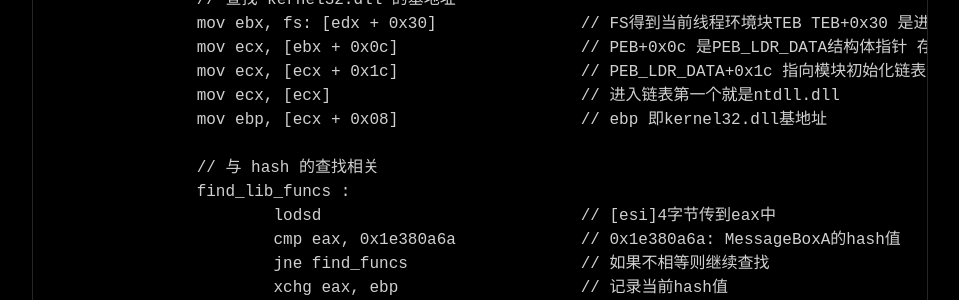
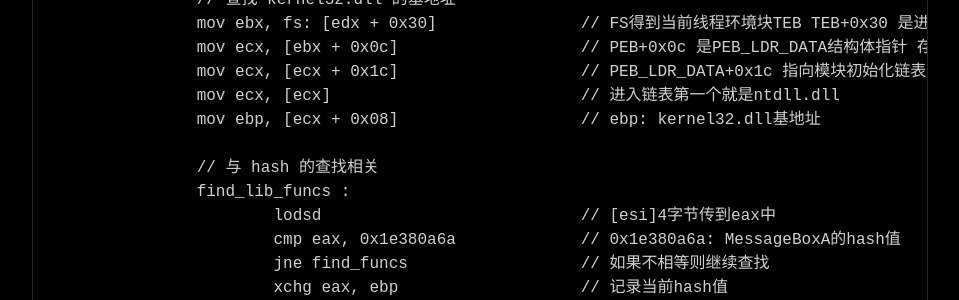
Before and after one commit to Leeyangee/leeyangee.github.io, a Jekyll site: the page built from _posts/2023-08-11-编译测试 TEB查kernel.dll找LoadLibraryA最终加载user.dll全流程.md, in a window 1280 px wide and 1400 px high, scrolled down 2664 px. Shown: the part 1037-1337 px from the top of the window, without its empty margins (160-1119 px from the left). Built offline with Jekyll 4.4.1, drawn with Linux system fonts in a browser that asks for light colours; some of the changed text lies outside the part shown.

Commit message:
Update 2023-08-11-编译测试 TEB查kernel.dll找LoadLibraryA最终加载user.dll全流程.md

```diff
--- a/_posts/2023-08-11-编译测试 TEB查kernel.dll找LoadLibraryA最终加载user.dll全流程.md
+++ b/_posts/2023-08-11-编译测试 TEB查kernel.dll找LoadLibraryA最终加载user.dll全流程.md
@@ -148,7 +148,7 @@ void main() {
 		mov ecx, [ebx + 0x0c]			// PEB+0x0c 是PEB_LDR_DATA结构体指针 存放这已经被进程加载的动态链接库的信息
 		mov ecx, [ecx + 0x1c]			// PEB_LDR_DATA+0x1c 指向模块初始化链表的头指针 InInitalizationOrderModuleList
 		mov ecx, [ecx]				// 进入链表第一个就是ntdll.dll
-		mov ebp, [ecx + 0x08]			// ebp 即kernel32.dll基地址
+		mov ebp, [ecx + 0x08]			// ebp: kernel32.dll基地址
 
 		// 与 hash 的查找相关
 		find_lib_funcs :
```
Also changed, not shown: other parts of _posts/2023-08-11-编译测试 TEB查kernel.dll找LoadLibraryA最终加载user.dll全流程.md (+3 -3 lines).
